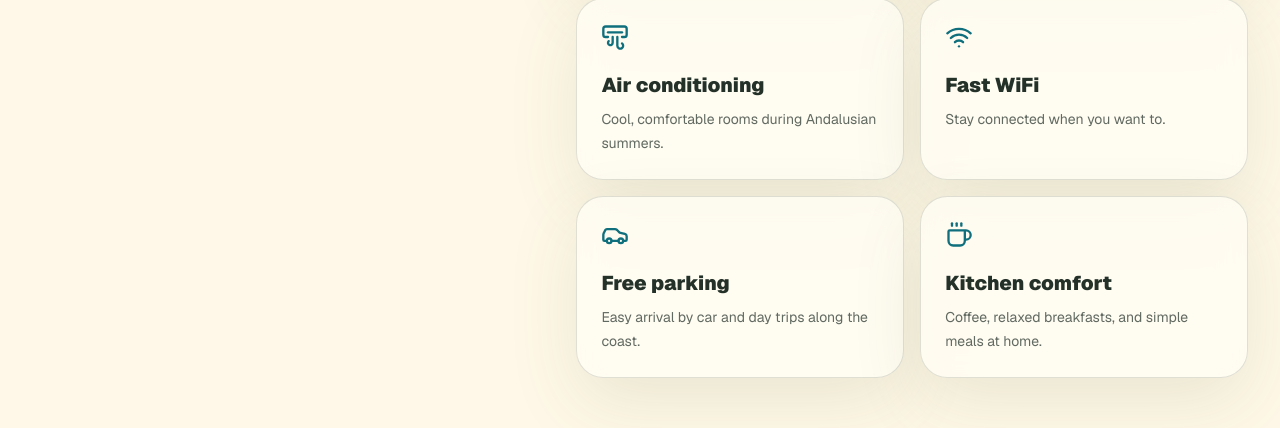
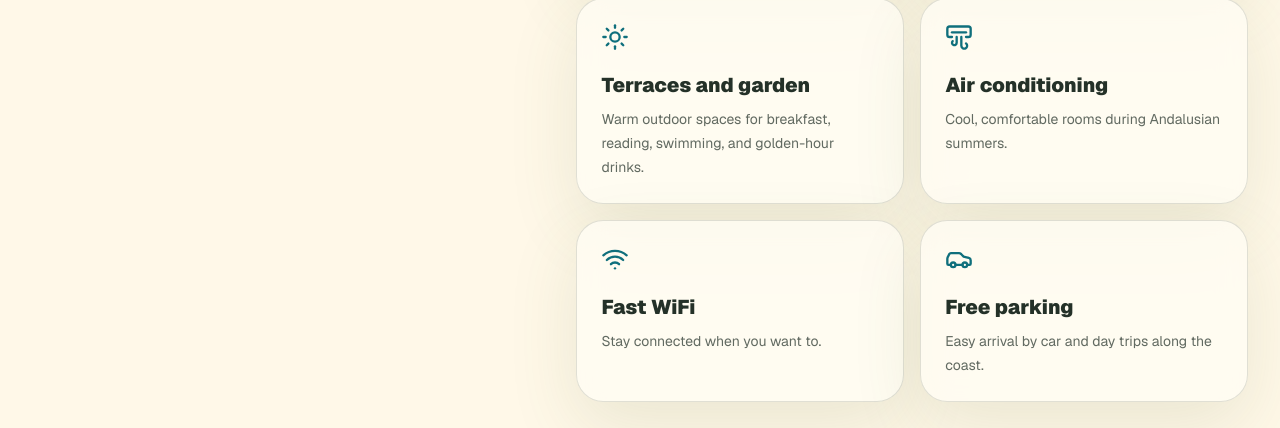
Before and after one commit to huntingforelise/casa-la-sorpresa, a Next.js app: page /en/stay in a window 1280 px wide. Shown: the part 765-1193 px from the top of the page. Built offline with nearby package versions, Linux system fonts and the light colour scheme; no server answers.

Commit message:
feat: update amenities

```diff
--- a/src/data/site.ts
+++ b/src/data/site.ts
@@ -3,7 +3,6 @@ import {
   Bath,
   BedDouble,
   Car,
-  Coffee,
   Mountain,
   Plane,
   ShieldCheck,
@@ -311,6 +310,11 @@ export const amenities: Array<{
     icon: Waves,
   },
   {
+    title: "Terraces and garden",
+    text: "Warm outdoor spaces for breakfast, reading, swimming, and golden-hour drinks.",
+    icon: Sun,
+  },
+  {
     title: "Air conditioning",
     text: "Cool, comfortable rooms during Andalusian summers.",
     icon: AirVent,
@@ -324,11 +328,6 @@ export const amenities: Array<{
     title: "Free parking",
     text: "Easy arrival by car and day trips along the coast.",
     icon: Car,
-  },
-  {
-    title: "Kitchen comfort",
-    text: "Coffee, relaxed breakfasts, and simple meals at home.",
-    icon: Coffee,
   },
 ];
 
@@ -570,6 +569,11 @@ export const copy: Record<Locale, PageCopy> = {
         icon: Waves,
       },
       {
+        title: "Terrassen en tuin",
+        text: "Warme buitenruimtes voor ontbijt, lezen, zwemmen en drankjes bij zonsondergang.",
+        icon: Sun,
+      },
+      {
         title: "Airconditioning",
         text: "Koele, comfortabele kamers tijdens Andalusische zomers.",
         icon: AirVent,
@@ -583,11 +587,6 @@ export const copy: Record<Locale, PageCopy> = {
         title: "Gratis parkeren",
         text: "Makkelijk aankomen met de auto en eenvoudig op daguitstap.",
         icon: Car,
-      },
-      {
-        title: "Comfortabele keuken",
-        text: "Koffie, ontspannen ontbijten en eenvoudige maaltijden thuis.",
-        icon: Coffee,
       },
     ],
     stayDetails: [
@@ -741,6 +740,11 @@ export const copy: Record<Locale, PageCopy> = {
         icon: Waves,
       },
       {
+        title: "Terrazas y jardin",
+        text: "Espacios exteriores calidos para desayunar, leer, nadar y tomar algo al atardecer.",
+        icon: Sun,
+      },
+      {
         title: "Aire acondicionado",
         text: "Habitaciones frescas y comodas durante los veranos andaluces.",
         icon: AirVent,
@@ -754,11 +758,6 @@ export const copy: Record<Locale, PageCopy> = {
         title: "Parking gratuito",
         text: "Llegada facil en coche y excursiones sencillas por la costa.",
         icon: Car,
-      },
-      {
-        title: "Cocina practica",
-        text: "Cafe, desayunos tranquilos y comidas sencillas en casa.",
-        icon: Coffee,
       },
     ],
     stayDetails: [
```
